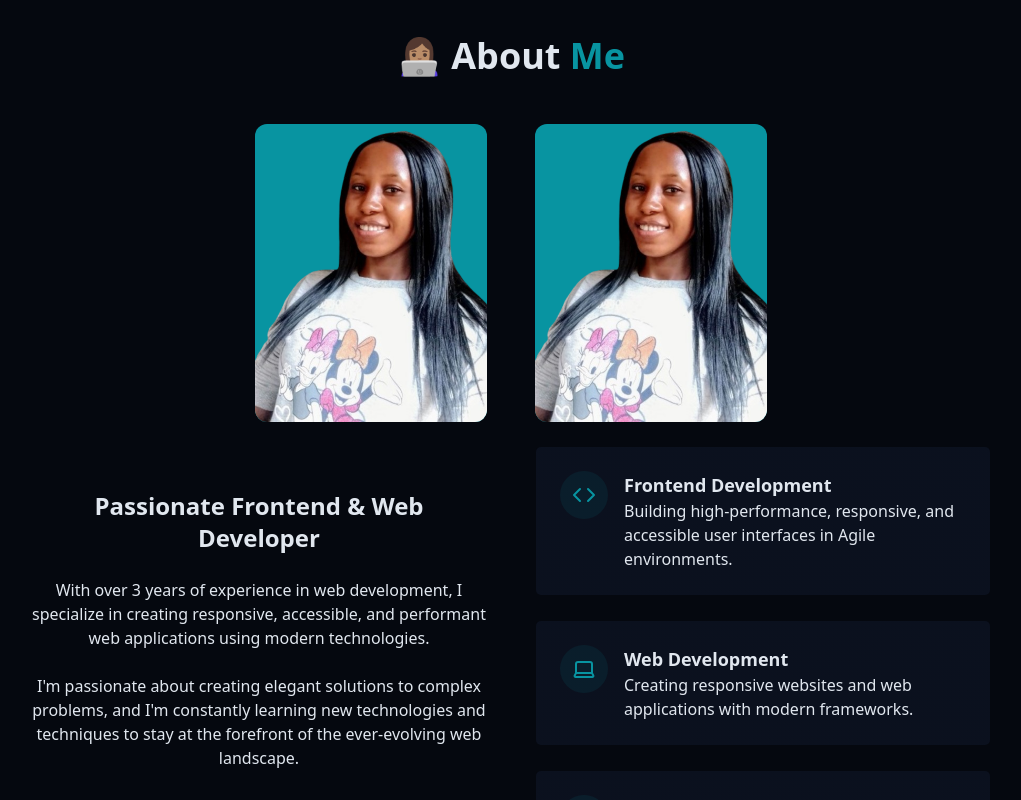
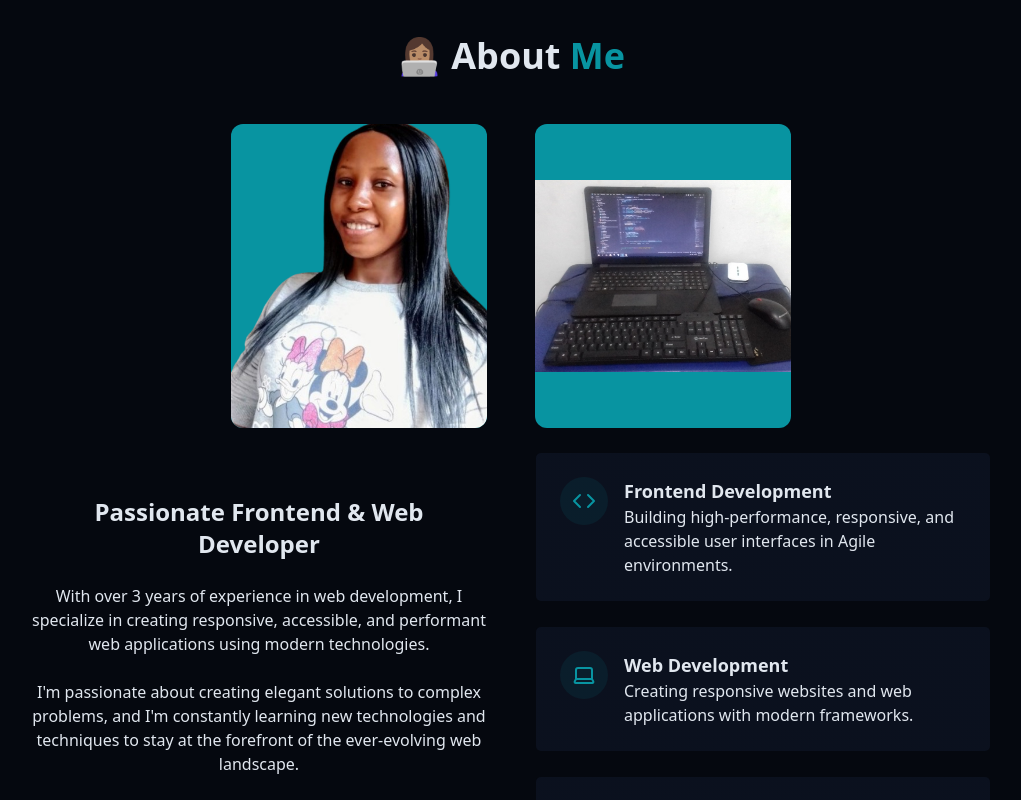
Before and after one commit to geliettech/geliettech, a React (Vite) app: page / in a window 1280 px wide. Shown: the part 860-1660 px from the top of the page, without its empty margins (129-1150 px from the left). Built offline with nearby package versions, Linux system fonts and the light colour scheme.

Commit message:
update about contact project

```diff
--- a/src/components/About.jsx
+++ b/src/components/About.jsx
@@ -1,6 +1,7 @@
 import { Briefcase, Code, Laptop } from "lucide-react";
 import CV from "../assets/OGECHI_JULIET_UHEGBU_FrontendDeveloperCV.pdf";
 import aboutImg from "../assets/images/about.png";
+import aboutImg2 from "../assets/images/about2.jpg";
 
 const About = () => {
   return (
@@ -10,18 +11,18 @@ const About = () => {
           👩🏽‍💻 About <span className="text-primary"> Me</span>
         </h2>
         <div className="mb-6 flex justify-center items-center gap-6 md:gap-12">
-          <div className="w-58 h-full aboutImg">
+          <div className="w-64 h-76 self-center">
             <img
               src={aboutImg}
               alt=""
-              className="w-full object-cover bg-primary rounded-xl"
+              className="w-full h-full object-cover bg-primary rounded-xl"
             />
           </div>
-          <div className="lg:w-58 h-full aboutImg">
+          <div className="w-64 h-76 self-center">
             <img
-              src={aboutImg}
+              src={aboutImg2}
               alt=""
-              className="w-full object-cover bg-primary rounded-xl"
+              className="w-full h-full object-contain bg-primary rounded-xl"
             />
           </div>
         </div>
--- a/src/components/Contact.jsx
+++ b/src/components/Contact.jsx
@@ -362,7 +362,7 @@ export const Contact = () => {
 
             <div className="pt-8">
               <h4 className="font-medium mb-4">Connect With Me</h4>
-              <div className="flex space-x-4">
+              <div className="flex space-x-4 justify-center">
                 <a href="https://www.linkedin.com/in/geliettech" target="_blank">
                   <Linkedin />
                 </a>
@@ -372,6 +372,7 @@ export const Contact = () => {
                 <a href="https://instagram.com/geliettech" target="_blank">
                   <Instagram />
                 </a>
+                {/* where to code whatapp QR code image */}
               </div>
             </div>
           </div>
--- a/src/components/Projects.jsx
+++ b/src/components/Projects.jsx
@@ -17,7 +17,7 @@ const projects = [
       "Interactive analytics dashboard with data visualization and filtering capabilities.",
     image: "/projects/project2.png",
     tags: ["TypeScript", "D3.js", "Next.js"],
-    demoUrl: "#https://shortly-pi-coral.vercel.app/",
+    demoUrl: "https://shortly-pi-coral.vercel.app/",
     githubUrl: "https://github.com/geliettech/shortly",
   },
   {
@@ -81,7 +81,6 @@ export const Projects = () => {
     <section id="projects" className="py-24 px-4 relative">
       <div className="container mx-auto max-w-5xl">
         <h2 className="text-3xl md:text-4xl font-bold mb-4 text-center">
-          {" "}
          🚀 Featured <span className="text-primary"> Projects </span>
         </h2>
 
```
Also changed, not shown: src/assets/images/about2.jpg (added).
